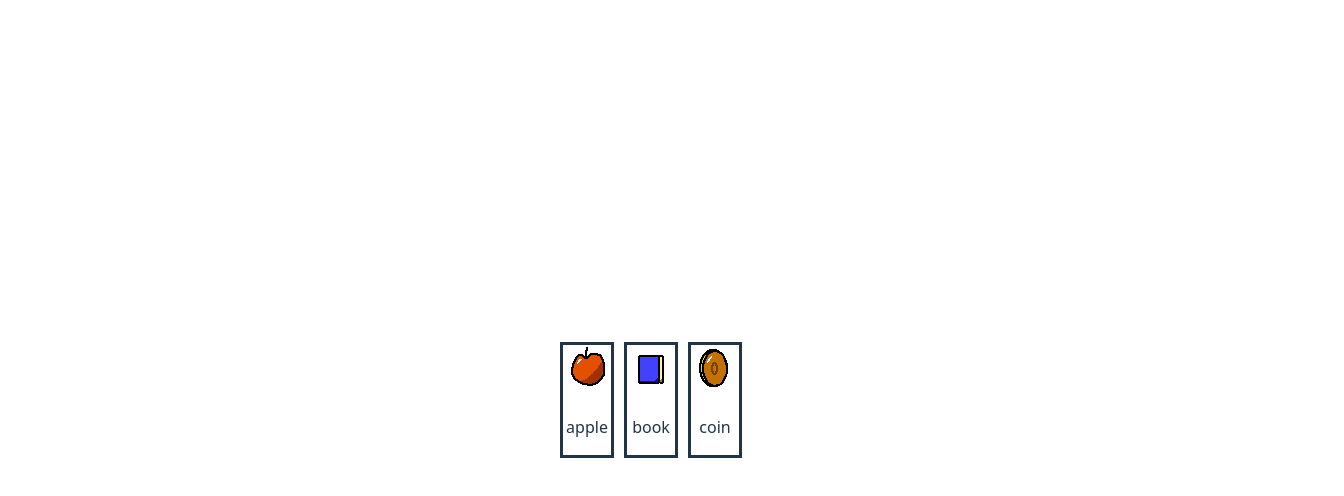
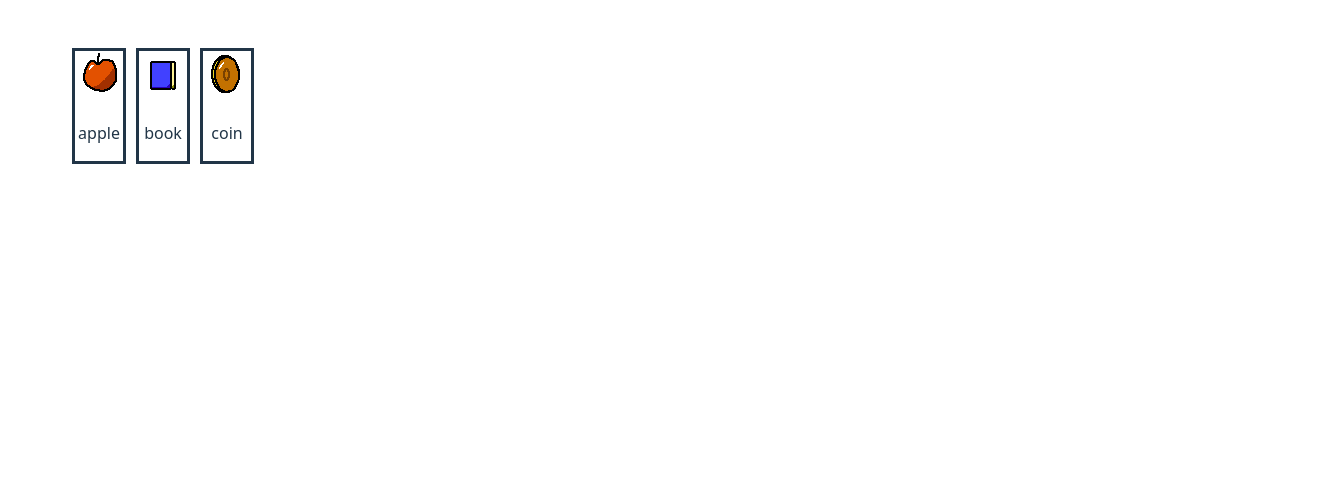
Before and after one commit to peppidesu/elementipelago, a Svelte app: page / in a window 1280 px wide. Shown: the top 496 px of the page, 1344 px wide, since content can reach past the window. Built offline with nearby package versions, Linux system fonts and the light colour scheme.

Commit message:
I CAN DRAG "test"

```diff
--- a/src/App.svelte
+++ b/src/App.svelte
@@ -9,7 +9,6 @@
 
         let dmf = get(dragging_move_function);
         if (dmf != null) {
-            console.log("dmf, ", dmf);
             dmf(event.clientX, event.clientY);
         }
     }
@@ -19,6 +18,8 @@
     }
 </script>
 
-<main {onpointermove}>
+<svelte:window {onpointermove} {onpointerup} />
+
+<main style="width: 100vw; height: 100vh;">
     <Drawer />
 </main>
--- a/src/lib/Drawer.svelte
+++ b/src/lib/Drawer.svelte
@@ -12,8 +12,6 @@
             return [name, url];
         }),
     );
-
-    console.log(el);
 
     let elements = [
         { name: "apple", src: el.apple },
--- a/src/lib/Element.svelte
+++ b/src/lib/Element.svelte
@@ -9,7 +9,6 @@
     function onPointerDown(e) {
         let { x, y } = get(pointerLoc);
 
-        console.log({ x, y });
         mount(RealElement, {
             target: document.querySelector("#app"),
             props: { x, y, elem },
--- a/src/lib/RealElement.svelte
+++ b/src/lib/RealElement.svelte
@@ -1,5 +1,5 @@
 <script lang="js">
-    import { onMount } from "svelte";
+    import { onDestroy, onMount } from "svelte";
     import { dragging_elem } from "./stores/dragging";
     import { get } from "svelte/store";
 
@@ -9,14 +9,14 @@
     let sy = $state(y);
 
     onMount(() => {
-        dragging_elem.set((x, y) => {
-            (sx = x), (sy = y);
+        dragging_elem.set((lx, ly) => {
+            sx = lx;
+            sy = ly;
         });
-        console.log(get(dragging_elem));
     });
 </script>
 
-<div style="left: {x}px; top: {y}px;">TEST</div>
+<div style="left: {sx}px; top: {sy}px;">TEST</div>
 
 <style>
     div {
```
